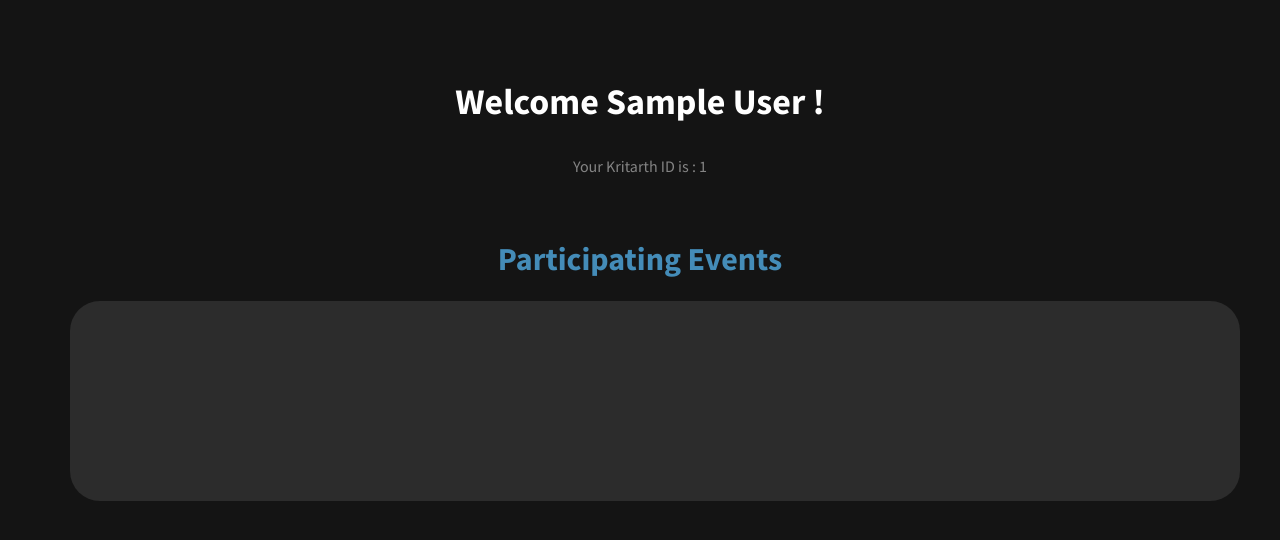
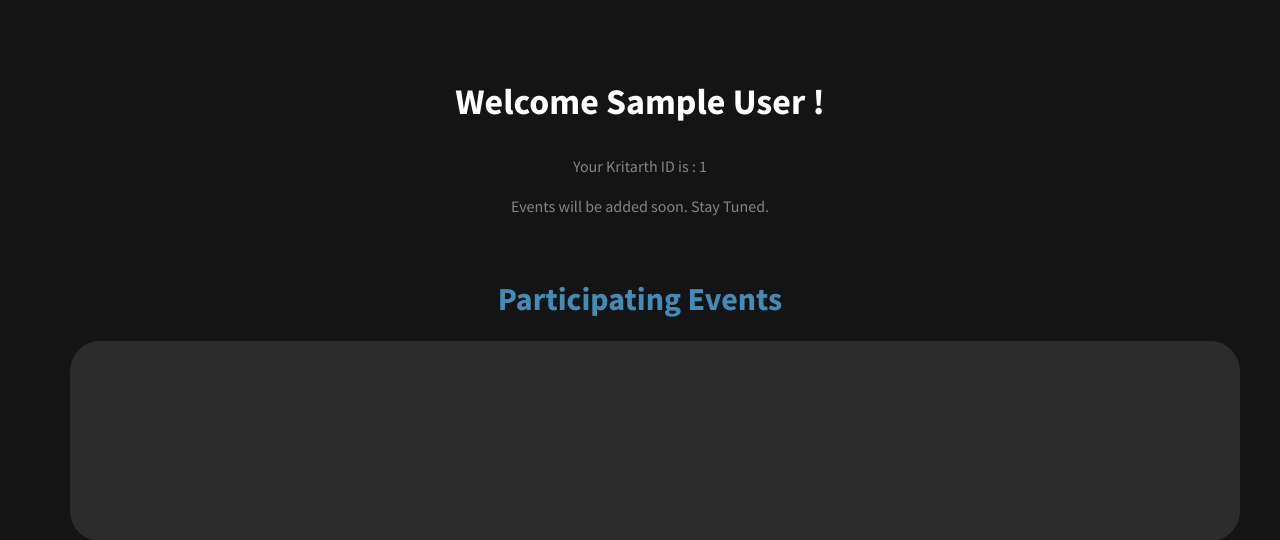
Before and after one commit to akashjas1996/kritarth_up, a PHP site: page /participant in a window 1280 px wide. Shown: the part 159-699 px from the top of the page. Run offline with PHP 8.4, Linux system fonts and the light colour scheme; the visitor is signed in with stand-in values (Sample User, id 1); some libraries are stand-ins or nearby versions.

Commit message:
participation page

```diff
--- a/participant/index.php
+++ b/participant/index.php
@@ -81,7 +81,7 @@ function redirect($url)
 
 						</h2>
 						<p> Your Kritarth ID is : <?php echo $_SESSION['k_id'] ?> </p>
-						<!-- <p> Events will be added soon. </p> -->
+						<p> Events will be added soon. Stay Tuned. </p>
 						<br>
 						<h1 style="color: #448CB8"> Participating Events </h1>
 						<div class="container">
```
